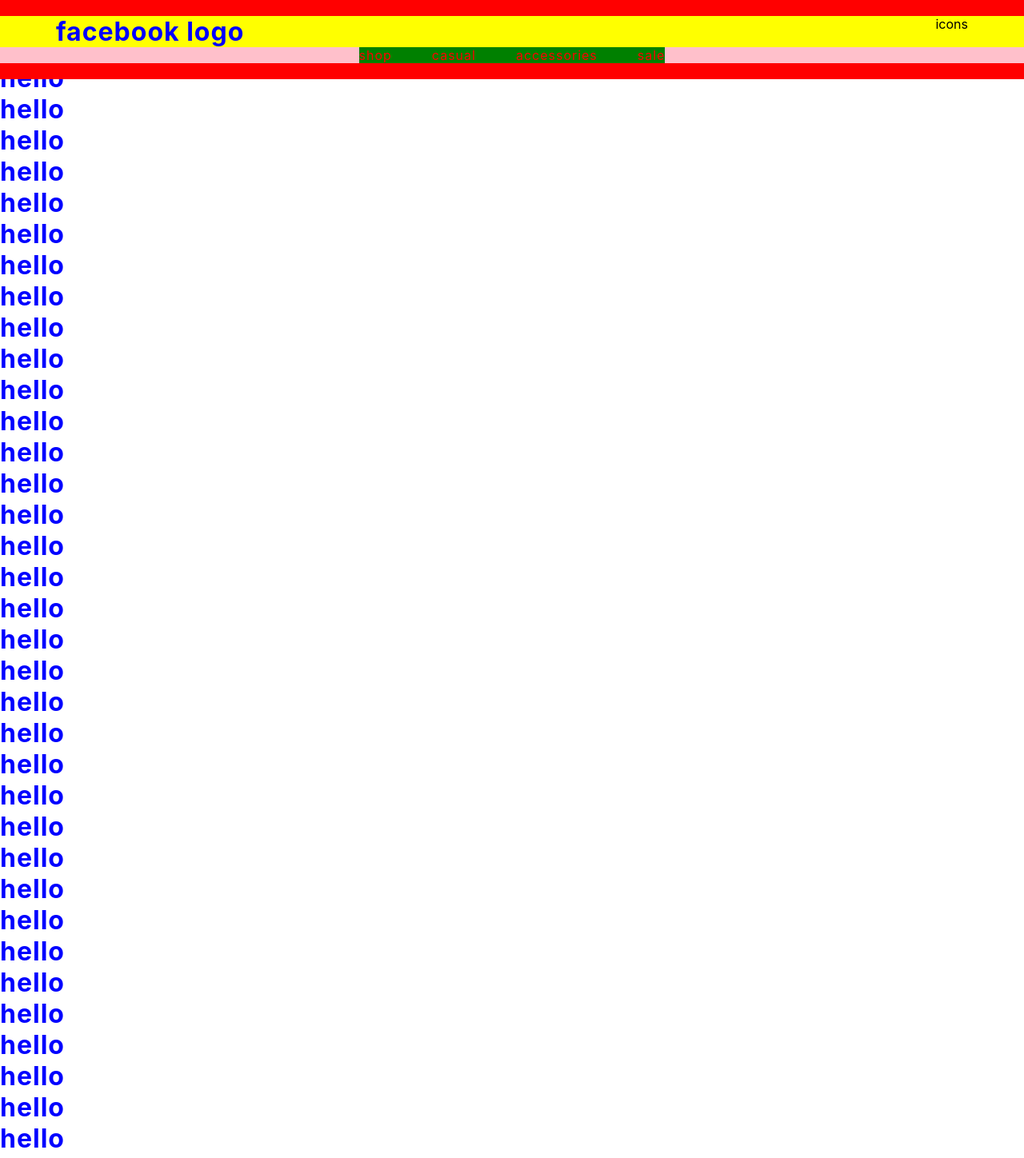
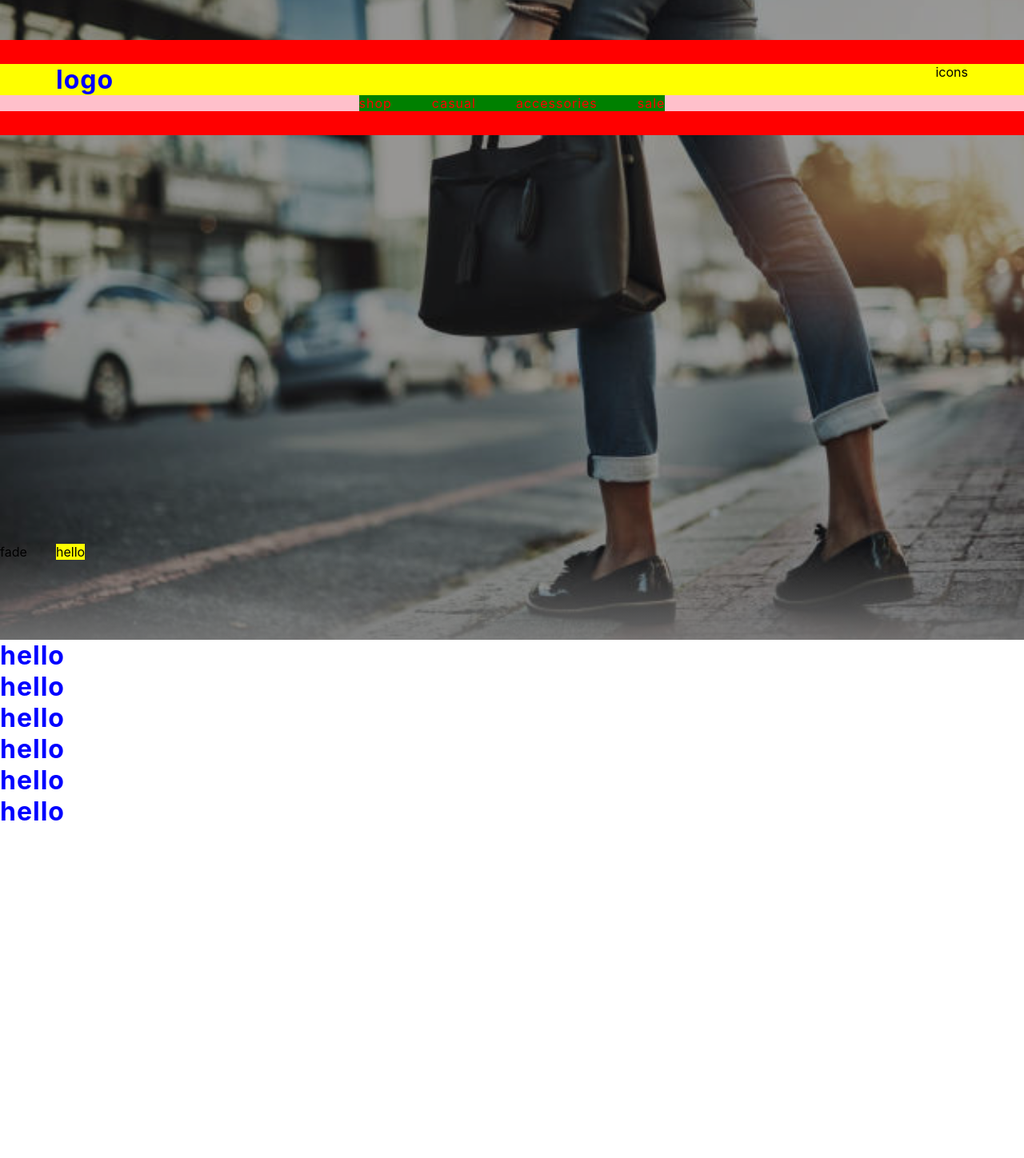
Before and after one commit to AnupRijal123/bag_shopping_website, a React (Create React App) app: page / in a window 1280 px wide. Shown: the top 1448 px of the page at 80% size. After the commit the page ends 1034 px from the top, so only its background shows below. Built offline with nearby package versions, Linux system fonts and the light colour scheme.

Commit message:
Doing banner image

```diff
--- a/src/App.js
+++ b/src/App.js
@@ -1,50 +1,20 @@
+import './styles/App.css';
 import Navbar from './components/Navbar.js';
-import './styles/App.css';
+import Banner from './components/Banner.js'
 
 function App() {
   return (
     <>
       <Navbar />
+      <Banner />
+
       <h1>hello</h1>
       <h1>hello</h1>
       <h1>hello</h1>
       <h1>hello</h1>
       <h1>hello</h1>
       <h1>hello</h1>
-      <h1>hello</h1>
-      <h1>hello</h1>
-      <h1>hello</h1>
-      <h1>hello</h1>
-      <h1>hello</h1>
-      <h1>hello</h1>
-      <h1>hello</h1>
-      <h1>hello</h1>
-      <h1>hello</h1>
-      <h1>hello</h1>
-      <h1>hello</h1>
-      <h1>hello</h1>
-      <h1>hello</h1>
-      <h1>hello</h1>
-      <h1>hello</h1>
-      <h1>hello</h1>
-      <h1>hello</h1>
-      <h1>hello</h1>
-      <h1>hello</h1>
-      <h1>hello</h1>
-      <h1>hello</h1>
-      <h1>hello</h1>
-      <h1>hello</h1>
-      <h1>hello</h1>
-      <h1>hello</h1>
-      <h1>hello</h1>
-      <h1>hello</h1>
-      <h1>hello</h1>
-      <h1>hello</h1>
-      <h1>hello</h1>
-      <h1>hello</h1>
-      <h1>hello</h1>
-      <h1>hello</h1>
-      <h1>hello</h1>
+
     </>
   )
 }
--- /dev/null
+++ b/src/components/Banner.js
@@ -0,0 +1,13 @@
+import '../styles/Banner.css';
+
+function Banner() {
+    return (
+        <div className="banner-container">
+            <img className="banner-image" src={require('../assets/images/bannerimage.jpg')} alt="banner" />
+            <div className="fade-container">fade</div>
+            <div className="banner-content">hello</div>
+        </div>
+    )
+}
+
+export default Banner;
--- a/src/components/Navbar.js
+++ b/src/components/Navbar.js
@@ -33,7 +33,7 @@ function Navbar() {
     return (
         <div className={`navbar ${isScreenScrolled === true && 'white-navbar'}`}>
             <div className="navbar-first-row">
-                <h1>facebook logo</h1>
+                <h1>logo</h1>
                 <div>icons</div>
             </div>
             <div className="navbar-second-row">
--- a/src/styles/App.css
+++ b/src/styles/App.css
@@ -1,3 +1,11 @@
+:root {
+    --white-color: #ffffff;
+    --black-color: #111;
+    --dark-gray-color: #3a3b3c;
+    --light-gray-color: #808080;
+
+}
+
 h1,
 h2,
 p {
--- /dev/null
+++ b/src/styles/Banner.css
@@ -0,0 +1,33 @@
+.banner-container {
+    background-color: var(--dark-gray-color);
+    width: 100%;
+    height: 100vh;
+    position: relative;
+}
+
+.banner-image {
+    width: 100%;
+    height: 100%;
+    object-fit: cover;
+    position: absolute;
+    z-index: 7;
+    filter: brightness(60%);
+}
+
+.fade-container {
+    background: linear-gradient(to bottom, transparent, rgba(128, 128, 128, 0.4), rgba(128, 128, 128, 0.8));
+    position: absolute;
+    bottom: 0;
+    z-index: 8;
+    width: 100%;
+    height: 120px;
+}
+
+.banner-content {
+    background-color: yellow;
+    position: absolute;
+    z-index: 9;
+    bottom: 100px;
+    left: 70px;
+
+}
--- a/src/styles/Navbar.css
+++ b/src/styles/Navbar.css
@@ -1,7 +1,9 @@
 .navbar {
     background-color: red;
-    padding: 20px 0px;
+    padding: 30px 0px;
     position: fixed;
+    z-index: 10;
+    top: 50px;
     width: 100%;
     transition: all 0.5s ease;
 
@@ -9,6 +11,7 @@
 
 .white-navbar {
     background-color: green;
+    top: 0;
 }
 
 .navbar-first-row {
```
Also changed, not shown: src/assets/images/bannerimage.jpg (added).
